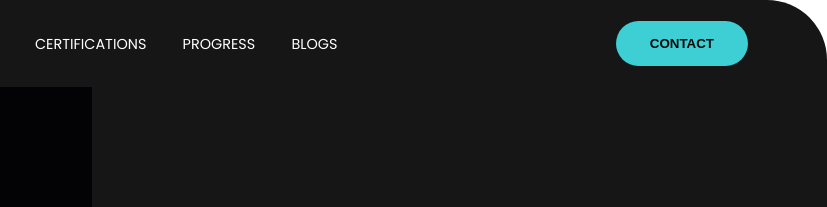
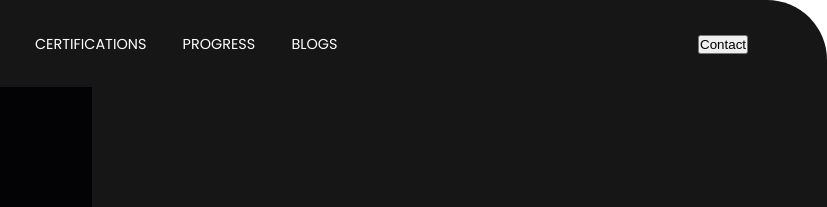
Before and after one commit to Bhuvan2024/Bhuvaneswar, a plain HTML site: page index.html in a window 1280 px wide. Shown: the top 207 px of the page, 453-1280 px from the left. Drawn offline with nearby package versions, Linux system fonts and the light colour scheme; files whose address does not match are found by name.

Commit message:
Update index.html

```diff
--- a/index.html
+++ b/index.html
@@ -112,7 +112,7 @@
                         </div>
                     </div>
                     <div class="right">
-                        <button class="btn btn-primary">Contact</button>
+                        <button class="contact">Contact</button>
                     </div>
                 </nav>
                 <div class="hero flex items-center justify-between">
```
